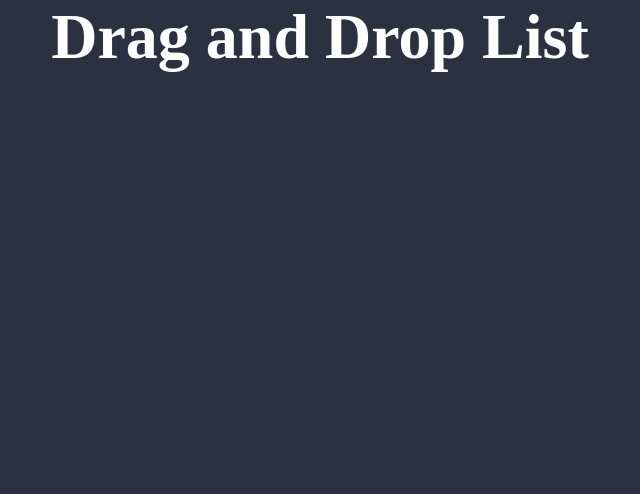
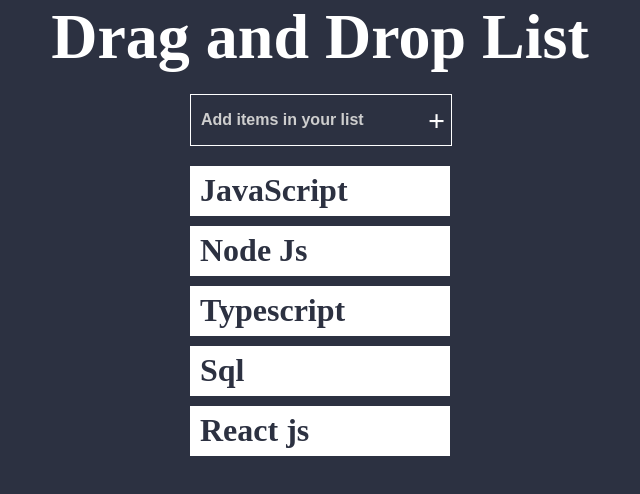
Before and after one commit to elPoeta/draggable-list, a website: page index.html in a window 1280 px wide. Shown: the whole page, without its empty margins (320-960 px from the left). Drawn offline with Linux system fonts and the light colour scheme.

Commit message:
add html list and styles

```diff
--- a/css/style.css
+++ b/css/style.css
@@ -13,3 +13,81 @@ h1 {
     text-align: center;
     color: #fff;
 }
+
+body .adder {
+    position: relative;
+    width: 250px;
+    margin: 20px auto;
+    display: block;
+  }
+  body .adder ::-webkit-input-placeholder {
+    color: #cecece;
+  }
+  body .adder .input {
+    outline: none;
+    border: 1px solid #fff;
+    background-color: #2c3141;
+    color: #fff;
+    height: 50px;
+    width: 250px;
+    padding-left: 10px;
+    font-family: "Raleway", sans-serif;
+    font-weight: 800;
+    font-size: 16px;
+    margin-left: -5px;
+  }
+  body .adder span {
+    position: absolute;
+    right: 0;
+    top: 0;
+    font-size: 30px;
+    font-weight: 800;
+    line-height: 1.8;
+    cursor: pointer;
+    transition: all 200ms;
+    color: white;
+    will-change: transform;
+  }
+  body .adder span:hover {
+    transform: rotate(180deg);
+  }
+  body ul {
+    padding: 0px;
+  }
+  body ul .draggable {
+    will-change: transform;
+    font-weight: 800;
+    height: 50px;
+    list-style-type: none;
+    margin: 10px;
+    background-color: #fff;
+    color: #2c3141;
+    width: 250px;
+    line-height: 1.5;
+    padding-left: 10px;
+    cursor: move;
+    transition: all 200ms;
+    user-select: none;
+    margin: 10px auto;
+    position: relative;
+  }
+  body ul .draggable:after {
+    content: 'drag me';
+    right: 7px;
+    font-size: 10px;
+    position: absolute;
+    cursor: pointer;
+    line-height: 5;
+    transition: all 200ms;
+    transition-timing-function: cubic-bezier(0.48, 0.72, 0.62, 1.5);
+    transform: translateX(120%);
+    opacity: 0;
+  }
+  body ul .draggable:hover:after {
+    opacity: 1;
+    transform: translate(0);
+  }
+
+  .over {
+    transform: scale(1.1, 1.1);
+  }
--- a/index.html
+++ b/index.html
@@ -5,12 +5,23 @@
     <meta charset="UTF-8">
     <meta name="viewport" content="width=device-width, initial-scale=1.0">
     <link rel="stylesheet" href="./css/style.css">
-    <script src="./dist/index.js"></script>
+    <script src="./dist/index.js" type="module"></script>
     <title>Drag and Drop List</title>
 </head>
 
 <body>
     <h1>Drag and Drop List</h1>
+    <div class="adder">
+        <input type="text" class="input" placeholder="Add items in your list" />
+        <span class="add">+</span>
+    </div>
+    <ul>
+        <li class="draggable" draggable="true">JavaScript</li>
+        <li class="draggable" draggable="true">Node Js</li>
+        <li class="draggable" draggable="true">Typescript</li>
+        <li class="draggable" draggable="true">Sql</li>
+        <li class="draggable" draggable="true">React js</li>
+    </ul>
 </body>
 
 </html>
```
